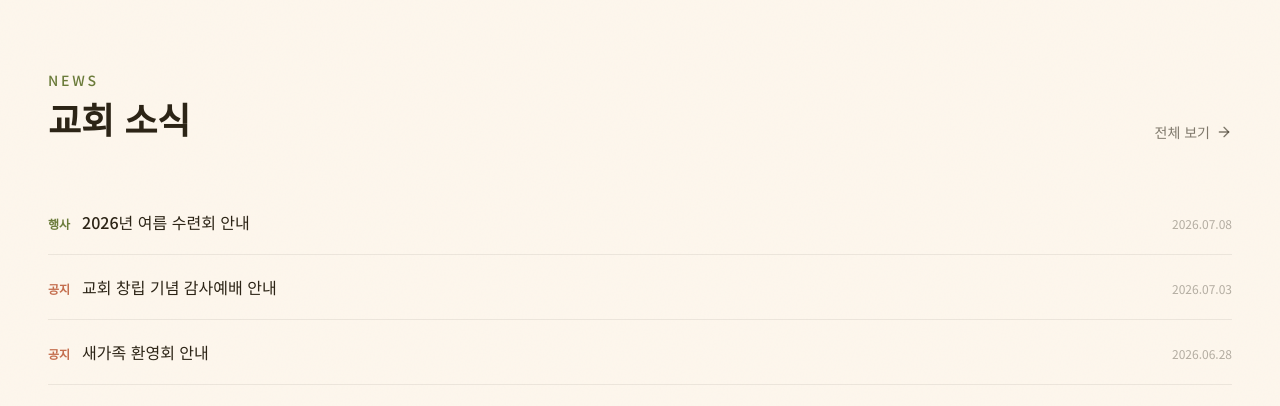
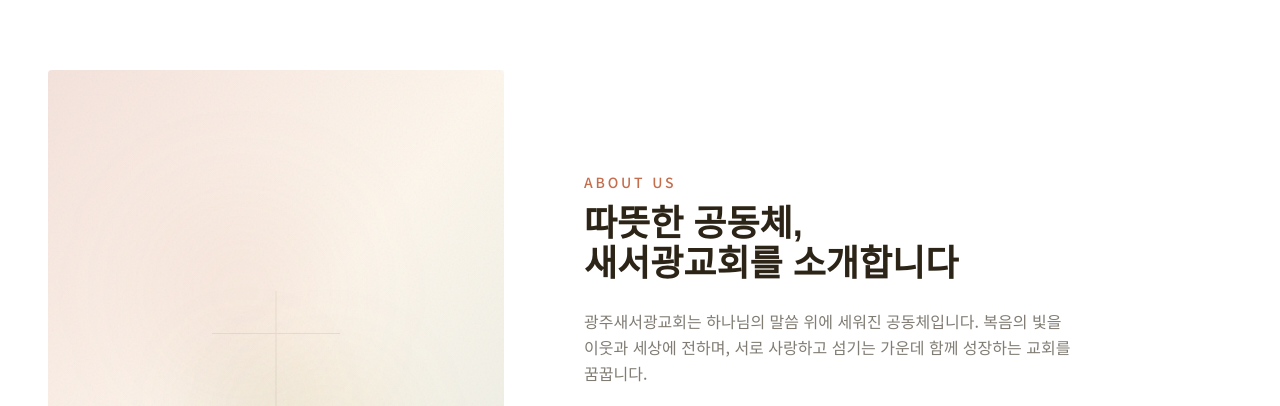
Before and after one commit to kjinho0245-commits/gwangju-seokkwang-church, a Next.js app: page / in a window 1280 px wide. Shown: the part 2371-2777 px from the top of the page. Built offline with nearby package versions, Linux system fonts and the light colour scheme; no server answers.

Commit message:
Remove placeholder news items and RecentNews section from home

```diff
--- a/src/app/page.tsx
+++ b/src/app/page.tsx
@@ -1,7 +1,6 @@
 import Hero from "@/components/home/Hero";
 import WorshipTimes from "@/components/home/WorshipTimes";
 import LatestSermon from "@/components/home/LatestSermon";
-import RecentNews from "@/components/home/RecentNews";
 import AboutSnippet from "@/components/home/AboutSnippet";
 import NewcomerCTA from "@/components/home/NewcomerCTA";
 
@@ -11,7 +10,6 @@ export default function Home() {
       <Hero />
       <WorshipTimes />
       <LatestSermon />
-      <RecentNews />
       <AboutSnippet />
       <NewcomerCTA />
     </>
--- a/src/content/data/news.ts
+++ b/src/content/data/news.ts
@@ -7,86 +7,4 @@ export interface NewsItem {
   content: string;
 }
 
-export const newsItems: NewsItem[] = [
-  {
-    slug: "2024-christmas-celebration",
-    title: "2024 성탄축하예배 안내",
-    date: "2024-12-20",
-    category: "행사",
-    summary:
-      "성탄절을 맞아 특별 축하예배를 드립니다. 온 가족이 함께 참여해 주세요.",
-    content: `2024년 성탄축하예배를 아래와 같이 안내드립니다.
-
-**일시**: 2024년 12월 25일 (수) 오전 11시
-**장소**: 본당
-**내용**: 성탄 찬양, 말씀, 축하 공연, 친교
-
-모든 성도님들의 참여를 바랍니다. 이웃과 친구를 초대해 주세요.
-성탄 선물 교환 행사도 함께 진행됩니다.`,
-  },
-  {
-    slug: "2025-new-year-prayer",
-    title: "2025 신년 특별새벽기도회",
-    date: "2024-12-18",
-    category: "공지",
-    summary:
-      "새해를 맞아 1월 1일부터 7일까지 특별새벽기도회를 진행합니다.",
-    content: `새해를 여는 특별새벽기도회에 초대합니다.
-
-**기간**: 2025년 1월 1일(수) ~ 1월 7일(화)
-**시간**: 매일 새벽 5시 30분
-**장소**: 본당
-**강사**: 김진호 담임목사
-
-새해 첫 주간을 기도로 시작하며, 하나님의 인도하심을 구하는 시간이 되길 바랍니다.`,
-  },
-  {
-    slug: "sunday-school-registration",
-    title: "2025년 주일학교 등록 안내",
-    date: "2024-12-15",
-    category: "교육",
-    summary:
-      "2025년 주일학교 새 학기 등록을 받습니다. 유초등부 대상입니다.",
-    content: `2025년 주일학교 새 학기를 준비합니다.
-
-**대상**: 유치부(5~7세), 초등부(8~13세)
-**등록 기간**: 2024년 12월 15일 ~ 2025년 1월 12일
-**등록 장소**: 교육관 1층 안내데스크
-
-새 학기에는 성경 통독 프로그램과 함께 다양한 활동이 준비되어 있습니다.
-문의: 교육부 박은혜 전도사`,
-  },
-  {
-    slug: "mission-trip-report",
-    title: "2024 단기선교 보고 감사예배",
-    date: "2024-12-10",
-    category: "선교",
-    summary:
-      "캄보디아 단기선교팀의 사역 보고와 감사예배를 드립니다.",
-    content: `2024년 여름 캄보디아 단기선교 보고 감사예배를 안내합니다.
-
-**일시**: 12월 15일 주일예배 후
-**장소**: 본당
-**내용**: 사역 보고, 간증, 감사 기도
-
-올해 캄보디아 시엠립 지역에서 진행된 의료봉사, 어린이 성경학교, 마을 봉사 사역의 열매를 함께 나눕니다.`,
-  },
-  {
-    slug: "year-end-gratitude",
-    title: "송년 감사 나눔 행사",
-    date: "2024-12-05",
-    category: "행사",
-    summary:
-      "한 해를 마무리하며 이웃을 향한 사랑을 나누는 행사를 진행합니다.",
-    content: `송년을 맞아 지역사회와 함께하는 나눔 행사를 진행합니다.
-
-**일시**: 12월 21일(토) 오전 10시
-**장소**: 교회 주차장 및 교육관
-**내용**:
-- 독거어르신 방문 및 선물 전달
-- 지역 푸드뱅크 물품 기부
-- 따뜻한 국밥 나눔
-
-참여를 원하시는 성도님은 봉사부 한소영 집사에게 신청해 주세요.`,
-  },
-];
+export const newsItems: NewsItem[] = [];
```
